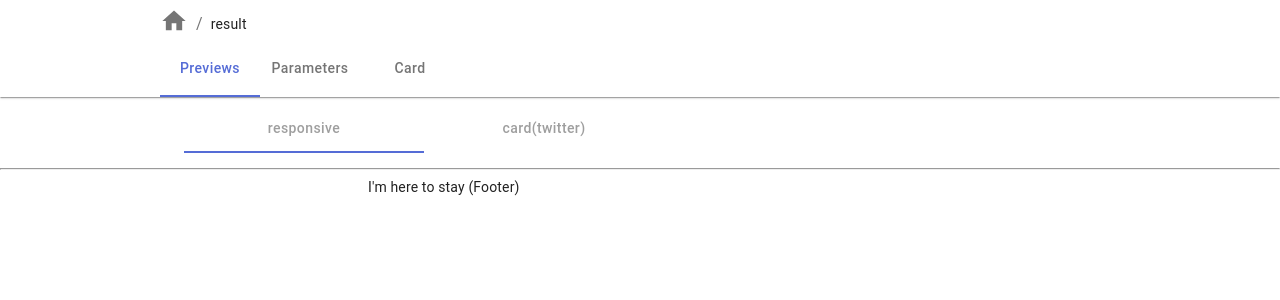
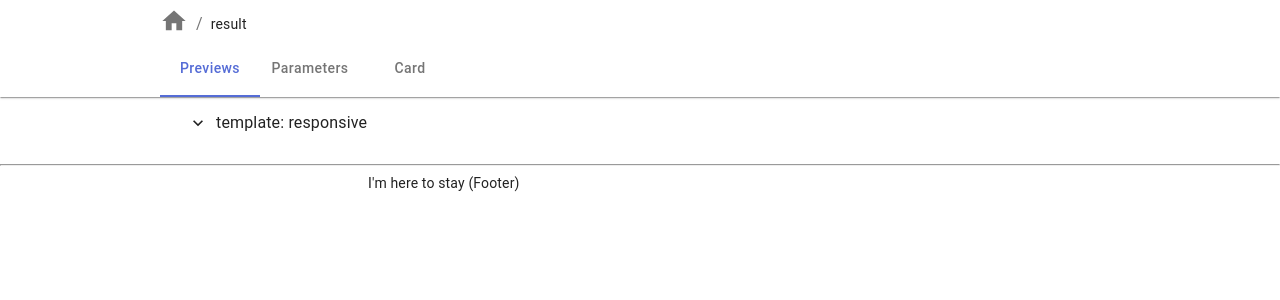
Before and after one commit to hankei6km/image-url-workbench, a Next.js app: page /previews in a window 1280 px wide. Shown: the top 300 px of the page. Built offline with nearby package versions, Linux system fonts and the light colour scheme.

Commit message:
Add function to toggle panel

```diff
--- a/components/TemplatePanel.tsx
+++ b/components/TemplatePanel.tsx
@@ -1,17 +1,29 @@
 import React, { useState, useEffect } from 'react';
 import { makeStyles } from '@material-ui/core/styles';
 import Box from '@material-ui/core/Box';
+import Collapse from '@material-ui/core/Collapse';
 import Paper from '@material-ui/core/Paper';
 import Tabs from '@material-ui/core/Tabs';
 import Tab from '@material-ui/core/Tab';
+import Button from '@material-ui/core/Button';
+// import Chip from '@material-ui/core/Chip';
+import Typography from '@material-ui/core/Typography';
+import ExpandMoreIcon from '@material-ui/icons/ExpandMore';
 import {
   BuiltinImportTemplate,
   ImportTemplateParametersSet
 } from '../src/template';
 
 const useStyles = makeStyles((theme) => ({
-  root: {
-    '& > .MuiPaper-root': {
+  root: {},
+  indicatorOuter: {
+    display: 'flex',
+    flexDirection: 'row',
+    alignItems: 'center'
+  },
+  selectorOuter: {
+    marginTop: theme.spacing(1),
+    '& .MuiPaper-root': {
       position: 'static',
       // flexGrow: 1,
       width: '100%',
@@ -41,6 +53,7 @@ type Props = {
 
 const TemplatePanel = ({ disabled = false, onSample }: Props) => {
   const classes = useStyles();
+  const [open, setOpen] = useState(false);
   const [templateIdx, setTemplateIdx] = useState(0);
 
   useEffect(() => {
@@ -52,7 +65,24 @@ const TemplatePanel = ({ disabled = false, onSample }: Props) => {
   }, [onSample, templateIdx]);
 
   return (
-    <Box className={classes.root} borderBottom={0}>
+    <Box className={classes.root}>
+      <Box className={classes.indicatorOuter}>
+        <Button
+          startIcon={
+            <ExpandMoreIcon
+              style={{ transform: open ? 'rotate(180deg)' : '' }}
+            />
+          }
+          onClick={() => setOpen(!open)}
+          style={{ textTransform: 'none' }}
+        >
+          <Typography variant="body1">
+            template: {BuiltinImportTemplate[templateIdx].label}
+          </Typography>
+        </Button>
+      </Box>
+      <Box className={classes.selectorOuter}>
+        <Collapse in={open}>
           <Paper square elevation={0}>
             <Tabs
               indicatorColor="primary"
@@ -67,6 +97,8 @@ const TemplatePanel = ({ disabled = false, onSample }: Props) => {
               ))}
             </Tabs>
           </Paper>
+        </Collapse>
+      </Box>
     </Box>
   );
 };
```
Lines whose indentation alone changed are shown as unchanged.
